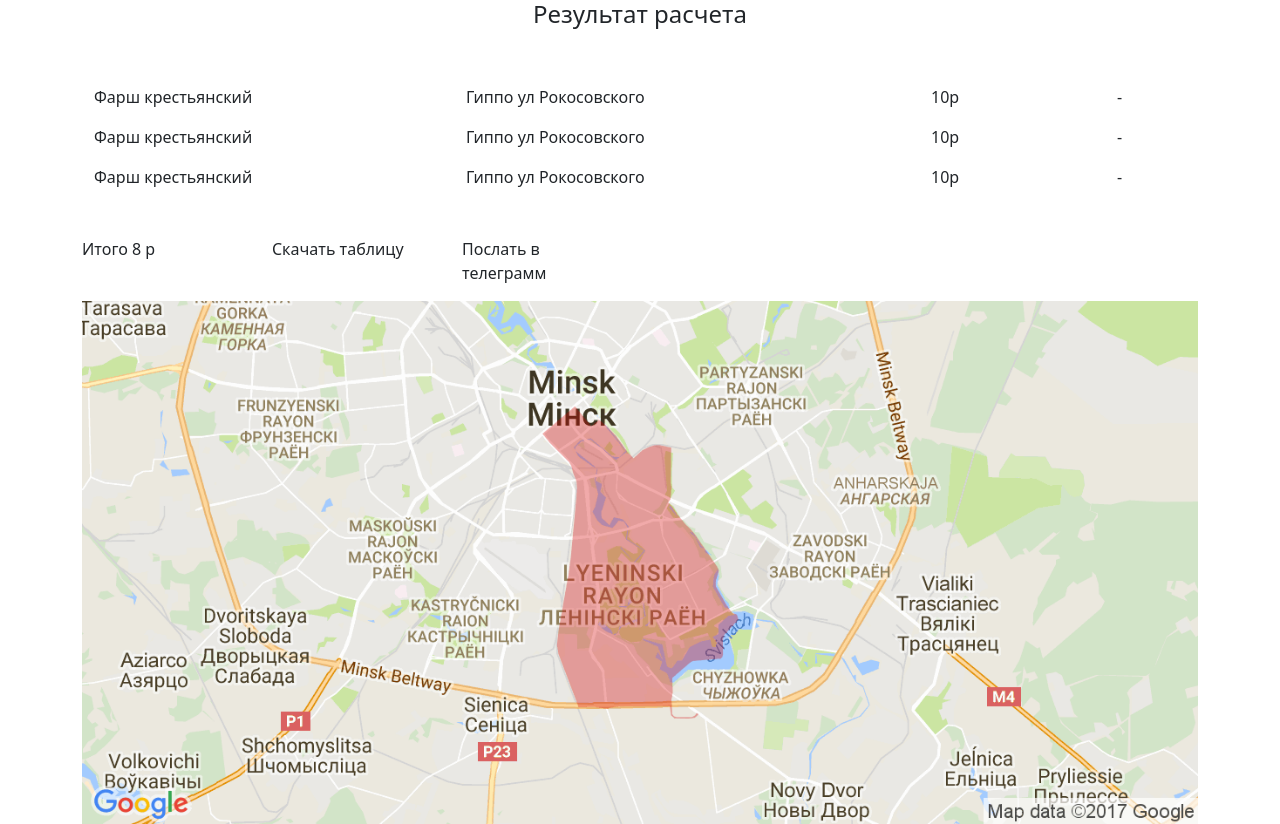
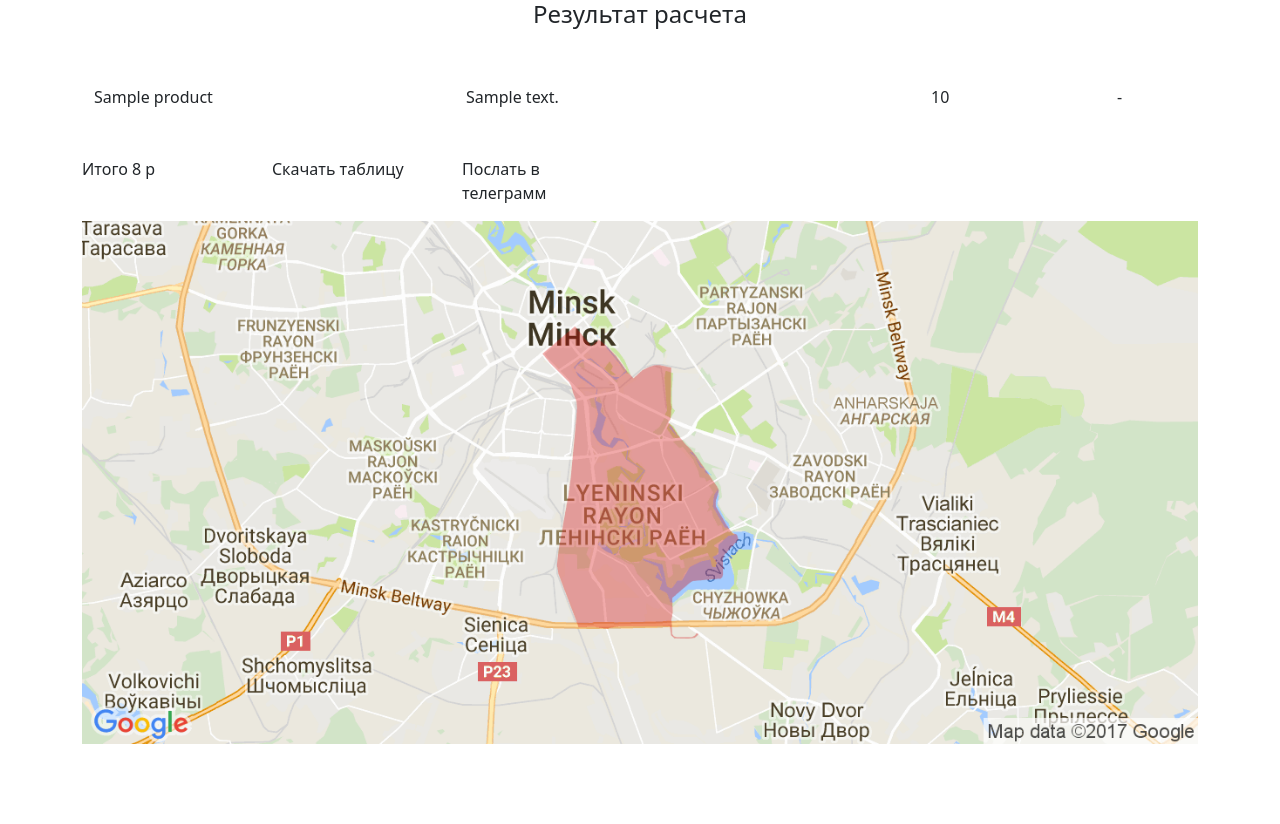
Before and after one commit to Winorbit/razumny_koshik, a Flask app: template templates/result.html in a window 1280 px wide. After the commit the page ends 744 px from the top, so only its background shows below. Run offline with Flask 2, Linux system fonts and the light colour scheme; the template is opened without the code that fills it: most values are stand-ins (such as "Sample title", 1, 10 or a date in 2020).

Commit message:
added template to result

```diff
--- a/run.py
+++ b/run.py
@@ -1,13 +1,16 @@
 from flask import Flask, render_template, request
+from settings import products
 
-app = Flask(__name__)
+
+
+app = Flask(__name__, template_folder = "templates")
 
 @app.route("/", methods = ["get", "post"])
 def show_pages():
     if request.method == 'POST':
-	    return render_template('result.html')
+	    return render_template('result.html', products=products)
     else:
         return render_template('index.html')
 
 if __name__ == '__main__':
-    app.run(host="0.0.0.0")
+    app.run(host="0.0.0.0", debug=True)
--- a/templates/result.html
+++ b/templates/result.html
@@ -14,59 +14,28 @@
                 <h4>Результат расчета</h4>
             </div>
 
+            {% for  product in products %}
+
             <div class=" mb-3 row ">
                 <div class="col col-lg-4">
-                    Фарш крестьянский
+                    {{product.name}}
                 </div>
 
                 <div class="col col-lg-5">
-                    Гиппо  ул Рокосовского
+                    {{product.address}}
                 </div>
 
                 <div class="col col-lg-2">
-                    10р
+                    {{product.price}}
                 </div>
 
                 <div class="col col-lg-1">
                     -
                 </div>
             </div>
+            {% endfor %}
 
-            <div class=" mb-3 row ">
-                <div class="col col-lg-4">
-                    Фарш крестьянский
-                </div>
 
-                <div class="col col-lg-5">
-                    Гиппо  ул Рокосовского
-                </div>
-
-                <div class="col col-lg-2">
-                    10р
-                </div>
-
-                <div class="col col-lg-1">
-                    -
-                </div>
-            </div>
-
-            <div class=" mb-3 row ">
-                <div class="col col-lg-4">
-                    Фарш крестьянский
-                </div>
-
-                <div class="col col-lg-5">
-                    Гиппо  ул Рокосовского
-                </div>
-
-                <div class="col col-lg-2">
-                    10р
-                </div>
-
-                <div class="col col-lg-1">
-                    -
-                </div>
-            </div>
         </div>
 
         <div class=" mb-3 mt-5 row justify-content-start ">
```
Also changed, not shown: settings.py (added, +17 -0 lines).
